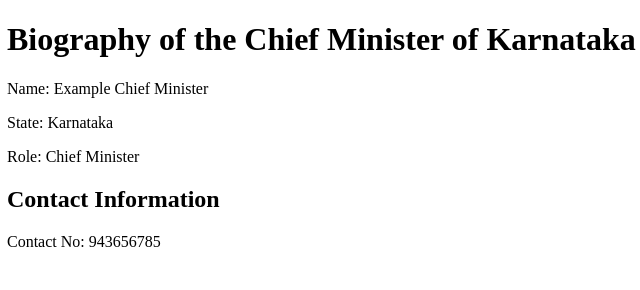
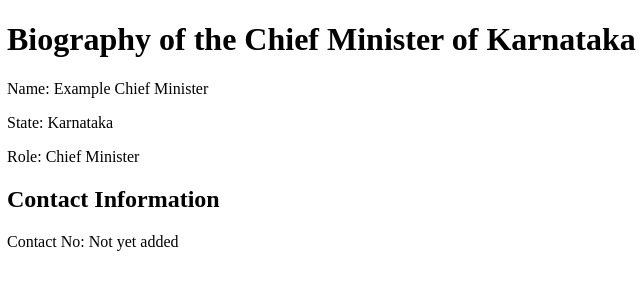
Before and after one commit to Meherangel23/Merge-conflict, a plain HTML site: page index.html in a window 1280 px wide. Shown: the full height of the page, 1-641 px from the left. Drawn offline with Linux system fonts and the light colour scheme.

Commit message:
Original

```diff
--- a/index.html
+++ b/index.html
@@ -10,6 +10,6 @@
     <p>Role: Chief Minister</p>
 
     <h2>Contact Information</h2>
-    <p>Contact No: 943656785</p>
+    <p>Contact No: Not yet added</p>
 </body>
 </html>
```
